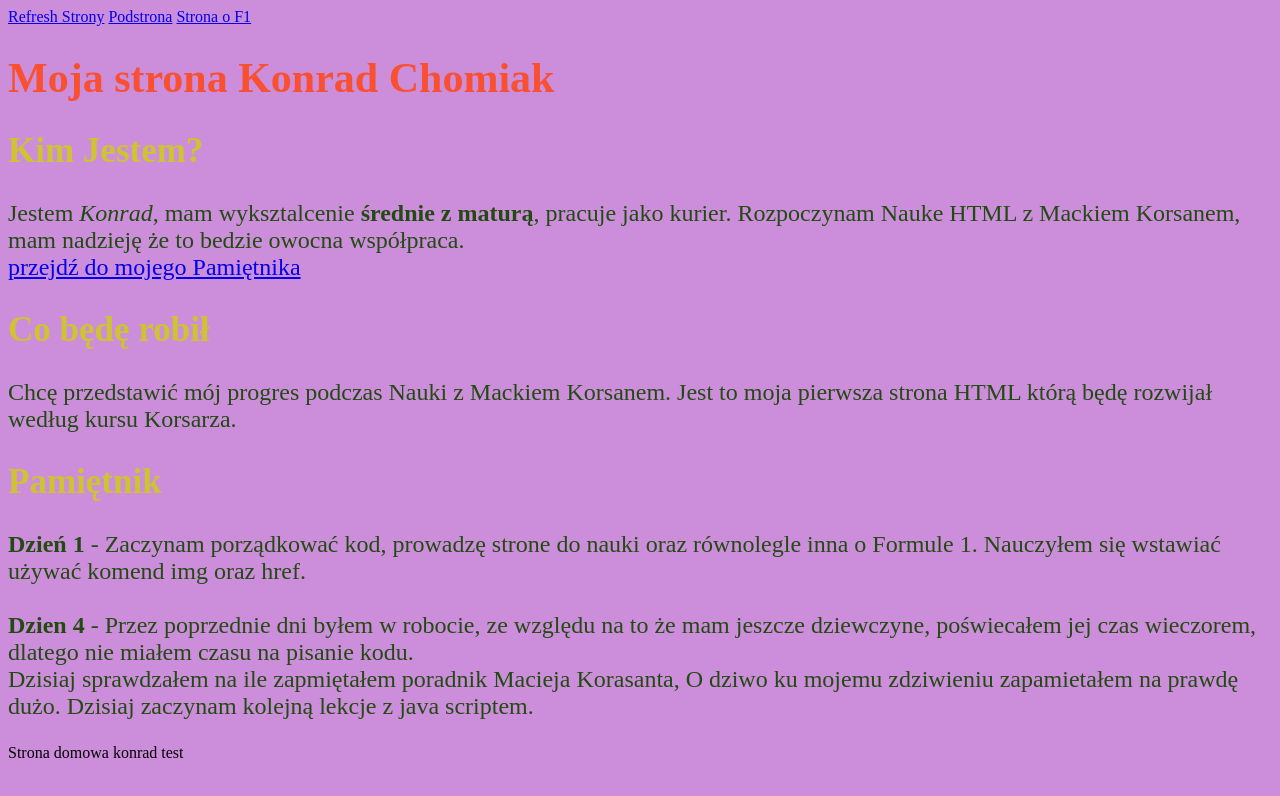
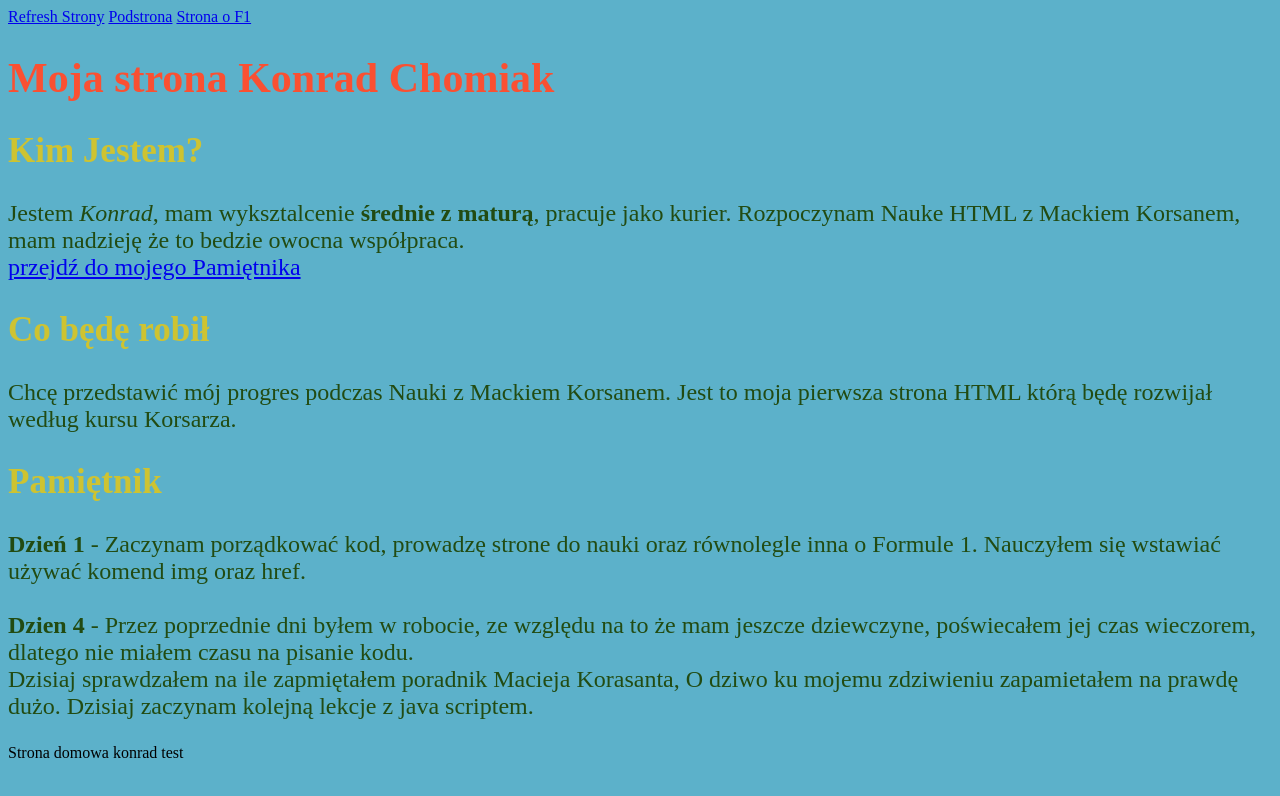
Before and after one commit to KonradChomiak/MojaStrona, a plain HTML site: page index.html in a window 1280 px wide. Drawn offline with Linux system fonts and the light colour scheme.

Commit message:
new background2

```diff
--- a/style.css
+++ b/style.css
@@ -1,5 +1,5 @@
 body {
-    background: #cc8ddb;
+    background: #5cb1ca;
 }
 
 .mainHeader {
```
